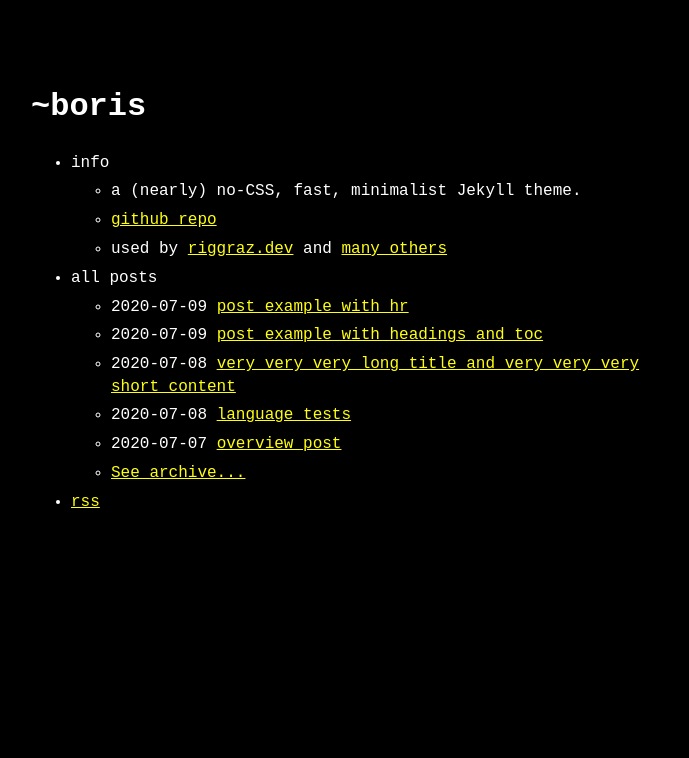
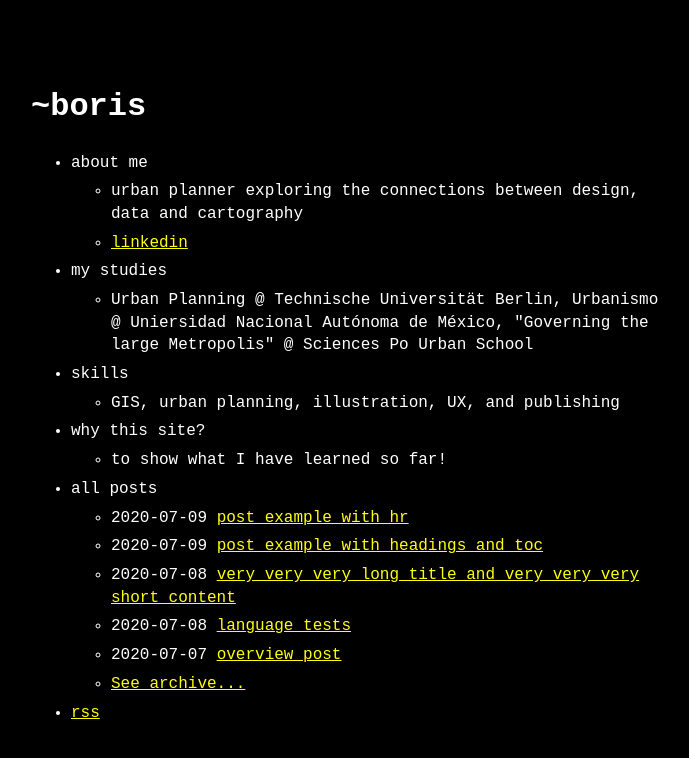
Before and after one commit to bkgn/bkgn.github.io, a Jekyll site: the page built from index.md, in a window 1280 px wide. Shown: the top 758 px of the page, without its empty margins (289-978 px from the left). Built offline with Jekyll 4.4.1, drawn with Linux system fonts in a browser that asks for light colours.

Commit message:
Update menu.yml

```diff
--- a/_data/menu.yml
+++ b/_data/menu.yml
@@ -2,12 +2,20 @@
 # https://github.com/riggraz/no-style-please#customize-the-menu
 
 entries:
-  - title: info
+  - title: about me
     entries:
-      - title: a (nearly) no-CSS, fast, minimalist Jekyll theme.
-      - title: github repo
-        url: https://github.com/riggraz/no-style-please
-      - title: "used by <a href='https://riggraz.dev'>riggraz.dev</a> and <a href='https://github.com/riggraz/no-style-please/network/dependents'>many others</a>"
+      - title: urban planner exploring the connections between design, data and cartography
+      - title: linkedin
+        url: https://www.linkedin.com/in/bkgn/
+  - title: my studies
+    entries:
+      - title: Urban Planning @ Technische Universität Berlin, Urbanismo @ Uniersidad Nacional Autónoma de México, "Governing the large Metropolis" @ Sciences Po Urban School
+  - title: skills
+    entries:
+      - title: GIS, urban planning, illustration, UX, and publishing
+  - title: why this site?
+    entries:
+      - title: to show what I have learned so far!
 
   - title: all posts
     post_list:
```
